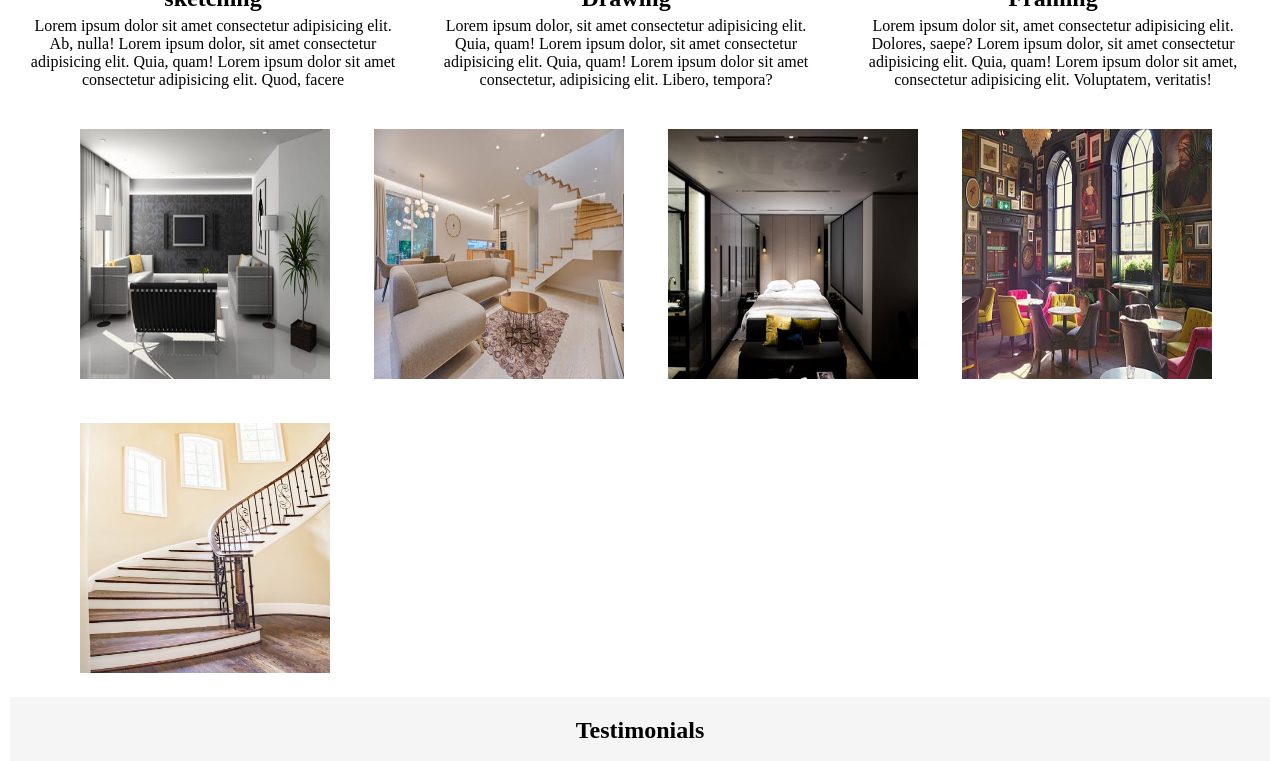
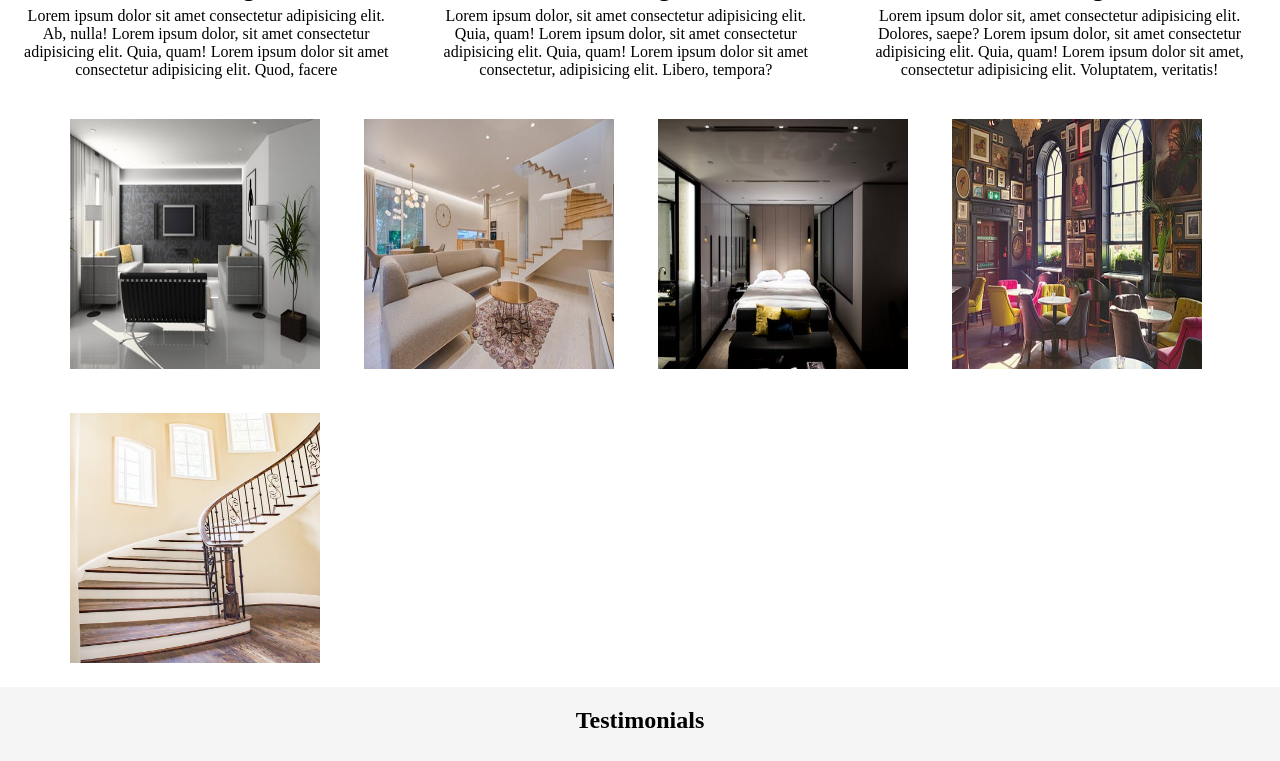
Before and after one commit to manojthayil46/ark-studio, a plain HTML site: page scripts/arkfirst.html in a window 1280 px wide. Shown: the part 147-908 px from the top of the page. Drawn offline with Linux system fonts and the light colour scheme.

Commit message:
commit 7

```diff
--- a/CSS/style.css
+++ b/CSS/style.css
@@ -5,9 +5,6 @@
 }
 
 
-body{
-    padding:10px;
-}
 
 
 /* Heading Section */
```
